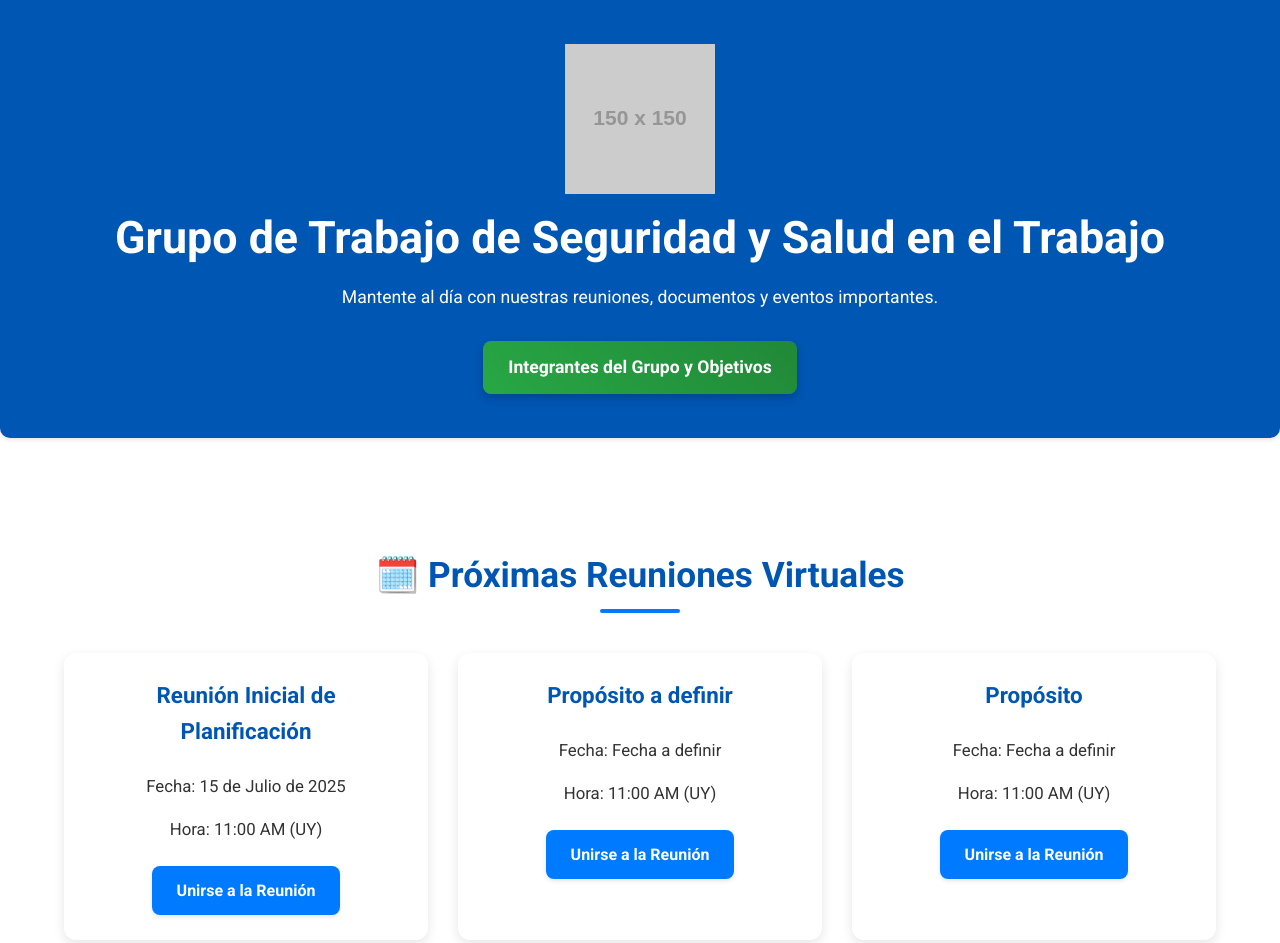
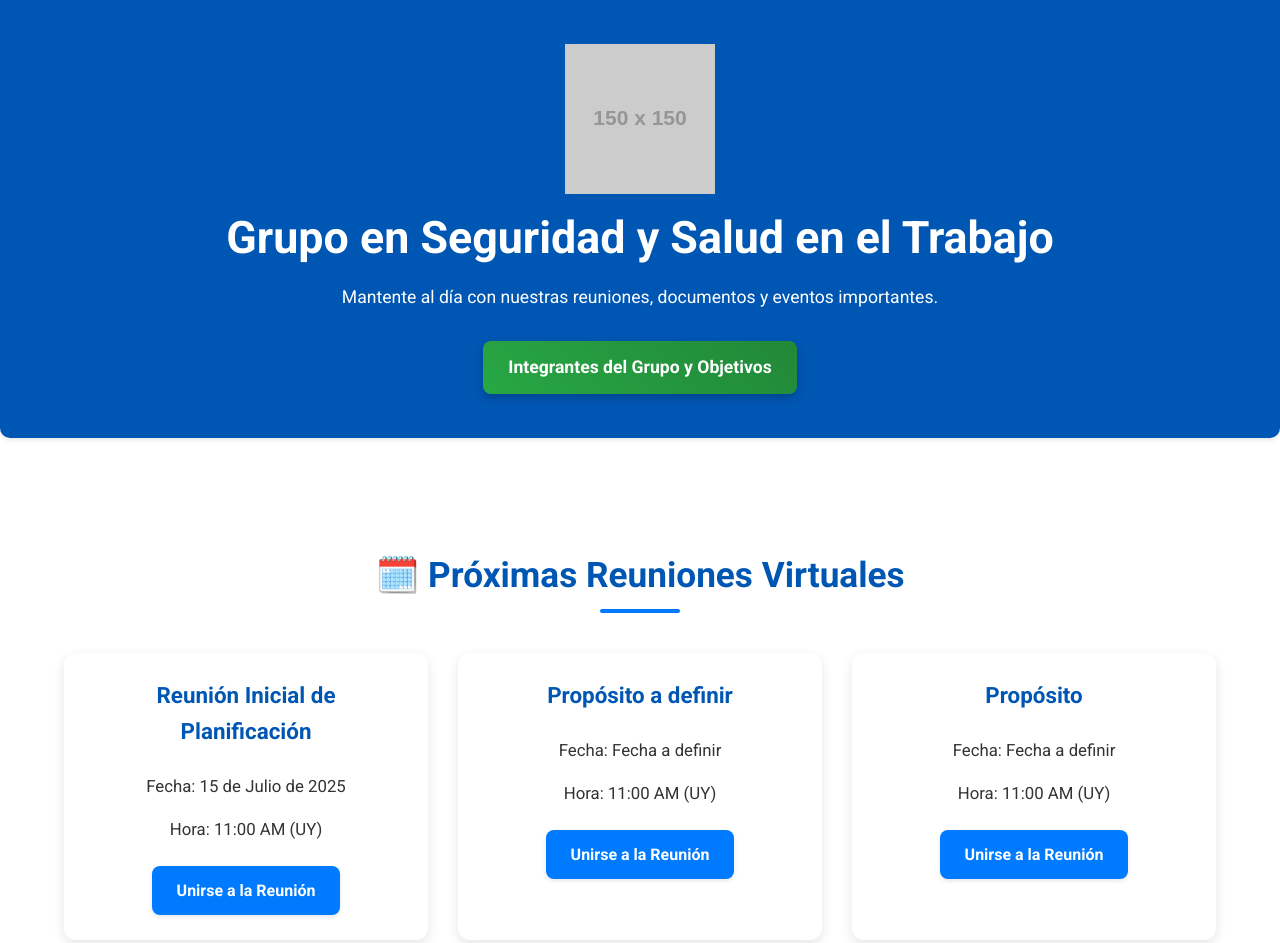
Before and after one commit to jcbelza/GrupoCIERSST, a plain HTML site: page index.html in a window 1280 px wide. Shown: the top 943 px of the page. Drawn offline with Linux system fonts and the light colour scheme; placeholder pictures from the web are drawn by us.

Commit message:
Update index.html

```diff
--- a/index.html
+++ b/index.html
@@ -267,7 +267,7 @@
         <div class="container">
             <!-- Logo added here with onerror for fallback -->
             <img src="Logo CIER-PhotoRoom (1).png" alt="Logo CIER" class="header-logo" onerror="this.onerror=null; this.src='https://placehold.co/150x150/cccccc/333333?text=Logo+CIER';">
-            <h1>Grupo de Trabajo de Seguridad y Salud en el Trabajo</h1>
+            <h1>Grupo en Seguridad y Salud en el Trabajo</h1>
             <p>Mantente al día con nuestras reuniones, documentos y eventos importantes.</p>
             <!-- New button for "Integrantes del Grupo" linking to Google Drive -->
             <a href="https://drive.google.com/drive/folders/1jJg5MwPTiFq07g3bQxmtJ5IkHgGHT6tX?usp=drive_link" target="_blank" class="header-button" rel="noopener noreferrer">Integrantes del Grupo y Objetivos</a>
```
